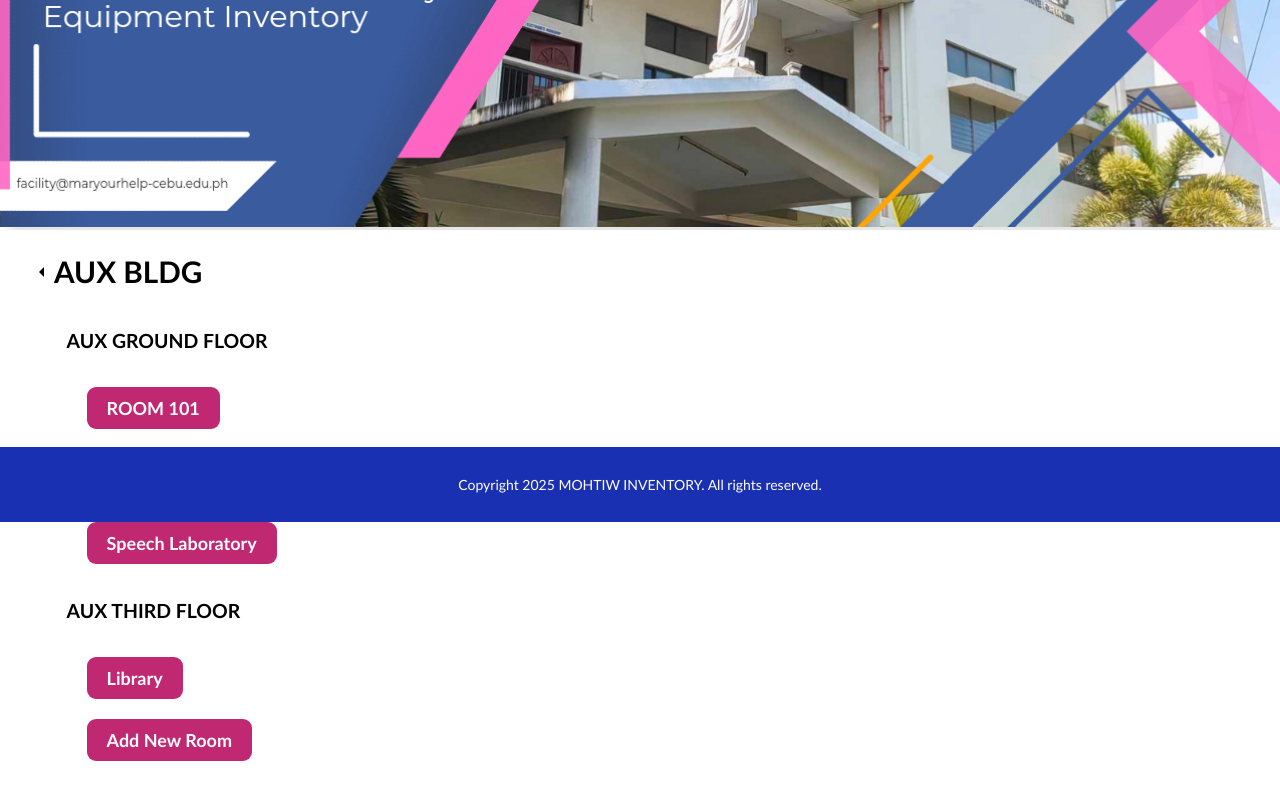
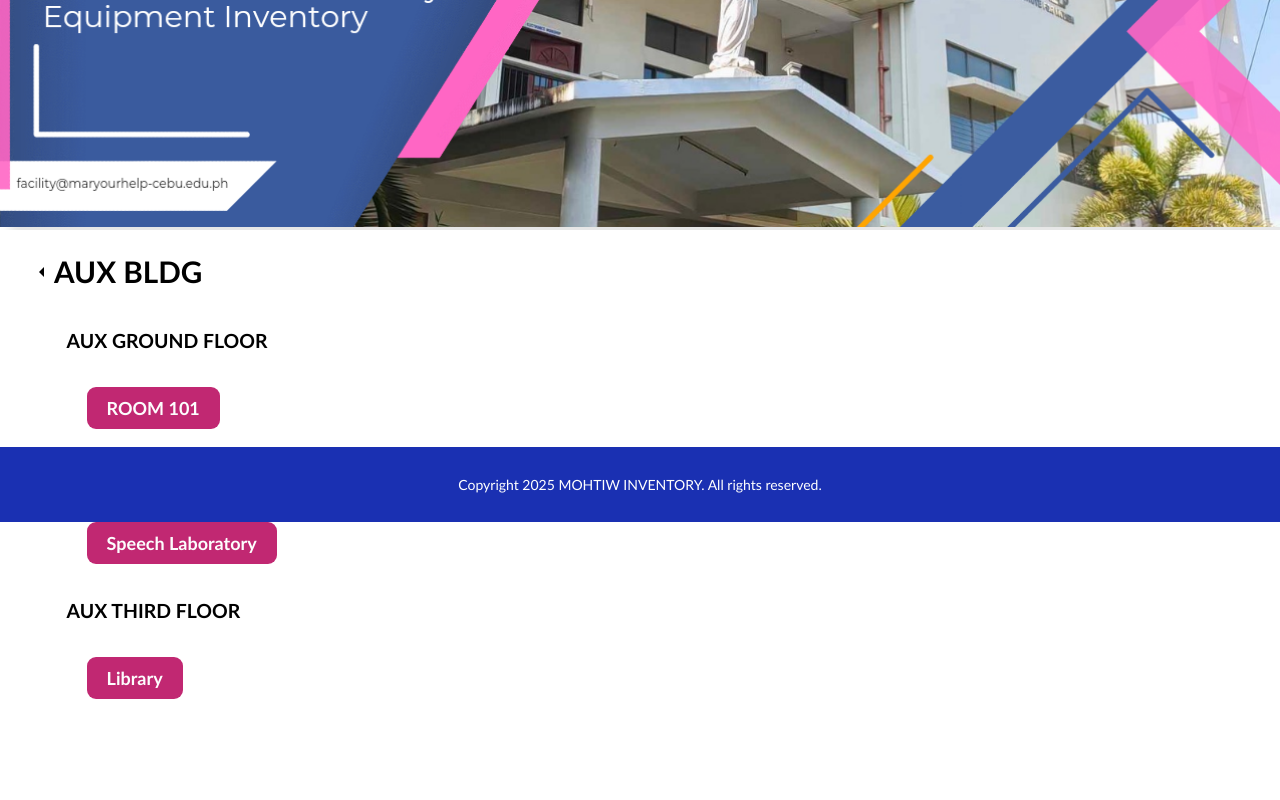
Before and after one commit to mohtiwinventory/mohtiwinventory.github.io, a plain HTML site: page BLDG inventory/auxBldg.html in a window 1280 px wide. Shown: the part 278-1078 px from the top of the page. Drawn offline with nearby package versions, Linux system fonts and the light colour scheme; sample sign-in values are in the browser's storage.

Commit message:
Update auxBldg.html

```diff
--- a/BLDG inventory/auxBldg.html
+++ b/BLDG inventory/auxBldg.html
@@ -120,7 +120,6 @@
           </button>
           <!-- <button onclick="window.location.href = 'dbBldg.html';">DB BLDG</button>
                 <button onclick="window.location.href = 'dbBldg.html';">DB BLDG</button> -->
-          <button onclick="addNewRoomButton()" class="New-Room">Add New Room</button>
         </div>
       </div>
     </section>
```
